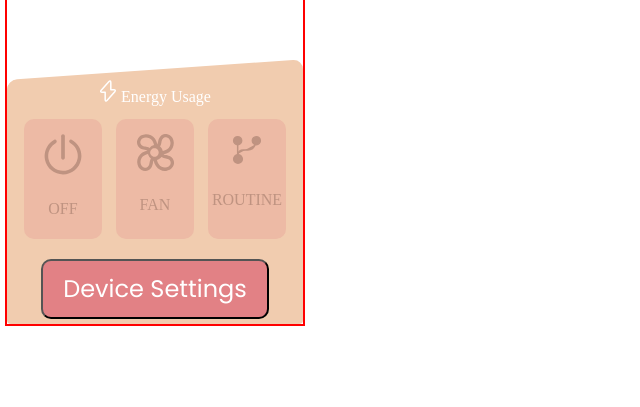
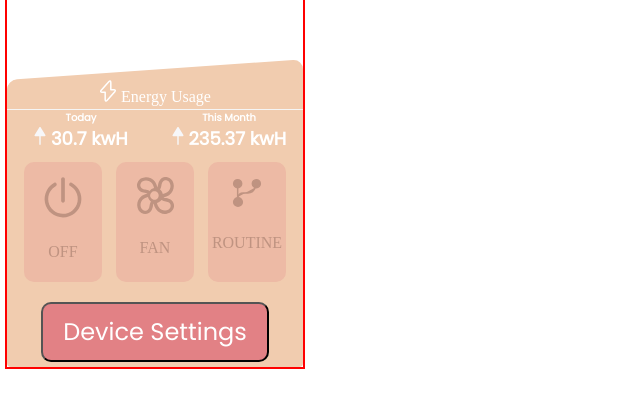
Before and after one commit to codesby/apt-web, a Gatsby site: page / in a window 1280 px wide. Shown: the part 99-506 px from the top of the page, without its empty margins (0-640 px from the left). Built offline with nearby package versions, Linux system fonts and the light colour scheme; Gatsby itself is replaced by a stand-in of ours.

Commit message:
Added in energy usage info

```diff
--- a/src/views/device.js
+++ b/src/views/device.js
@@ -45,6 +45,44 @@ const Device = ({ deviceName }) => {
             </svg>
           </span>{" "}
           <span style={{ color: "white" }}>Energy Usage</span>
+          <div className={css.divider}></div>
+        </div>
+        {/*end energy usage title div */}
+        <div className={css.energyUsage}>
+          <p className={css.usageTitle}>Today</p>
+          <p className={css.usageTitle}>This Month</p>
+          <p className={css.usageCount}>
+            <svg
+              width="12"
+              height="18"
+              viewBox="0 0 12 18"
+              fill="none"
+              xmlns="http://www.w3.org/2000/svg"
+            >
+              <path
+                d="M0.589897 8.85853C0.716135 9.09252 0.956179 9.2384 1.21726 9.2384H5.28271V17.2657C5.28271 17.671 5.60404 18 5.99997 18C6.3959 18 6.71724 17.671 6.71724 17.2657V9.2384H10.7827C11.0447 9.2384 11.2848 9.09252 11.4101 8.85853C11.5372 8.62453 11.5286 8.33865 11.39 8.11248L6.60726 0.342671C6.47528 0.129236 6.24671 0 5.99997 0C5.75324 0 5.52467 0.129236 5.39269 0.342671L0.60998 8.11248C0.537298 8.23193 0.5 8.36802 0.5 8.50411C0.5 8.62551 0.530603 8.74789 0.589897 8.85853Z"
+                fill="#F7F7F9"
+              />
+            </svg>
+            {"  "}
+            {30.7} kwH
+          </p>
+          <p className={css.usageCount}>
+            <svg
+              width="12"
+              height="18"
+              viewBox="0 0 12 18"
+              fill="none"
+              xmlns="http://www.w3.org/2000/svg"
+            >
+              <path
+                d="M0.589897 8.85853C0.716135 9.09252 0.956179 9.2384 1.21726 9.2384H5.28271V17.2657C5.28271 17.671 5.60404 18 5.99997 18C6.3959 18 6.71724 17.671 6.71724 17.2657V9.2384H10.7827C11.0447 9.2384 11.2848 9.09252 11.4101 8.85853C11.5372 8.62453 11.5286 8.33865 11.39 8.11248L6.60726 0.342671C6.47528 0.129236 6.24671 0 5.99997 0C5.75324 0 5.52467 0.129236 5.39269 0.342671L0.60998 8.11248C0.537298 8.23193 0.5 8.36802 0.5 8.50411C0.5 8.62551 0.530603 8.74789 0.589897 8.85853Z"
+                fill="#F7F7F9"
+              />
+            </svg>
+            {"  "}
+            {235.37} kwH
+          </p>
         </div>
         <div className={css.optionsDiv}>
           <div className={css.options}>
--- a/src/views/device.module.scss
+++ b/src/views/device.module.scss
@@ -45,6 +45,27 @@
   transform: skewY(-4deg);
 }
 
+.divider {
+  border-top: 1px solid whitesmoke;
+}
+
+.energyUsage {
+  display: grid;
+  grid-template-columns: 50% 50%;
+}
+.energyUsage > p {
+  font-family: "Poppins";
+  font-style: normal;
+  color: white;
+}
+.usageCount {
+  font-size: 18px;
+  font-weight: 700;
+}
+.usageTitle {
+  font-size: 10px;
+  font-weight: 700;
+}
 .optionsDiv {
   display: flex;
   justify-content: center;
```
